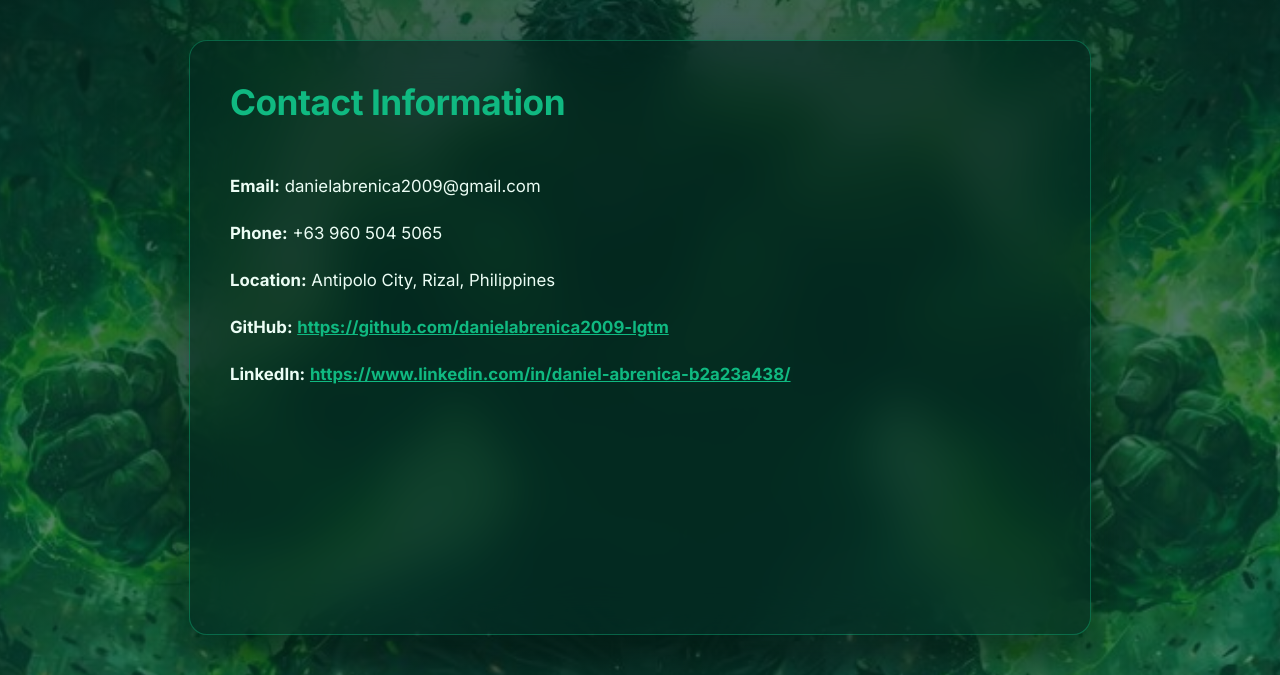
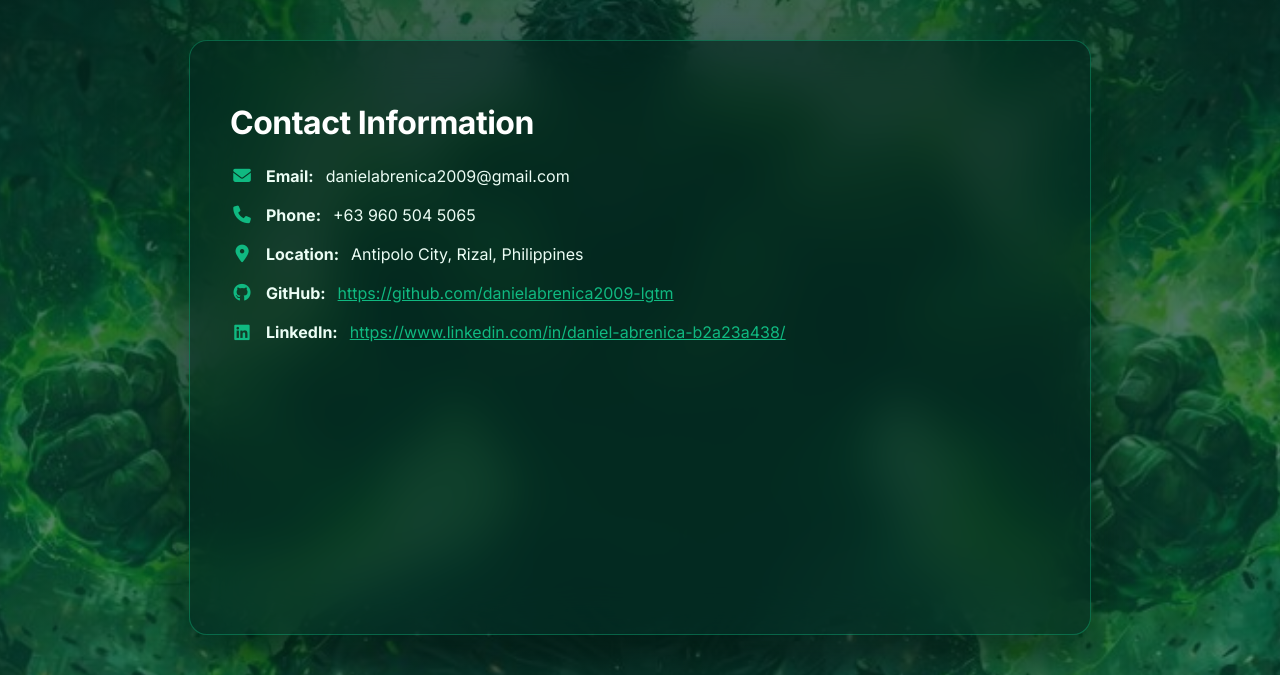
Before and after one commit to danielabrenica2009-lgtm/my_portfolio_, a Flask app: page /contact in a window 1280 px wide. Shown: the part 70-745 px from the top of the page. Run offline with Flask 3, Linux system fonts and the light colour scheme.

Commit message:
Update the app.py and other html files

```diff
--- a/app.py
+++ b/app.py
@@ -162,10 +162,10 @@ def infixtopostfix():
       precedence = {'+': 1, '-': 1, '*': 2, '/': 2, '^': 3}
       allowed_chars = set(precedence.keys()).union({'(', ')'})
 
-      # 1. I-check kung may lumabas na invalid character (hindi letra/numero, hindi operator, hindi parenthesis, hindi space)
+      # 1. Will check if there is an invalid character (not letter/number, not operator, not parenthesis, not space)
       invalid_chars = [char for char in infix_expr if not (char.isalnum() or char in allowed_chars or char.isspace())]
 
-      # 2. I-check din kung may kasamang operator
+      # 2. Will check if there is at least one valid operator
       has_operator = any(op in infix_expr for op in precedence.keys())
 
       if invalid_chars:
--- a/templates/contact.html
+++ b/templates/contact.html
@@ -3,11 +3,37 @@
 <head>
     <meta charset="UTF-8">
     <meta name="viewport" content="width=device-width, initial-scale=1.0">
-    <title>Contact</title>
-    <!-- Professional Modern Font -->
+    <title>Contact - My Portfolio</title>
     <link rel="stylesheet" href="https://fonts.googleapis.com/css2?family=Inter:wght@300;400;500;600;700&display=swap">
-    <!-- Modularized External CSS -->
+    <!-- Font Awesome Icons CDN -->
+    <link rel="stylesheet" href="https://cdnjs.cloudflare.com/ajax/libs/font-awesome/6.4.0/css/all.min.css">
     <link rel="stylesheet" href="{{ url_for('static', filename='style.css') }}">
+    <style>
+        .contact-list p {
+            margin-bottom: 1.2rem;
+            font-size: 1rem;
+            display: flex;
+            align-items: center;
+            gap: 12px;
+        }
+        .contact-icon {
+            color: var(--primary-green);
+            font-size: 1.1rem;
+            width: 24px;
+            text-align: center;
+        }
+        .contact-list a {
+            color: var(--primary-green);
+            text-decoration: underline;
+            display: inline-block;
+            transition: color 0.2s ease, text-shadow 0.2s ease, transform 0.2s ease;
+        }
+        .contact-list a:hover {
+            color: #ffffff;
+            text-shadow: 0 0 10px rgba(52, 211, 153, 0.9);
+            transform: translateX(6px);
+        }
+    </style>
 </head>
 <body>
 
@@ -26,21 +52,36 @@
             <li><a href="{{ url_for('index') }}">Home</a></li>
             <li><a href="{{ url_for('profile') }}">Profile</a></li>
             <li><a href="{{ url_for('works') }}">Works</a></li>
-            <li><a href="{{ url_for('contact') }}">Contact</a></li>
+            <li><a href="{{ url_for('contact') }}" class="active">Contact</a></li>
         </ul>
     </nav>
 
     <div class="main-container">
-        <div style="margin-bottom: 2rem; border-bottom: 2px solid var(--light-green); padding-bottom: 1rem;">
-            <h1 style="margin: 0; font-size: 2.2rem; color: var(--primary-green);">Contact Information</h1>
-        </div>
+        <h1 style="margin-bottom: 1.5rem;">Contact Information</h1>
 
-        <div style="line-height: 1.8; font-size: 1.05rem;">
-            <p><strong>Email:</strong> {{ contact.email }}</p>
-            <p><strong>Phone:</strong> {{ contact.phone }}</p>
-            <p><strong>Location:</strong> {{ contact.location }}</p>
-            <p><strong>GitHub:</strong> <a href="{{ contact.github }}" target="_blank" style="color: var(--primary-green); font-weight: bold;">{{ contact.github }}</a></p>
-            <p><strong>LinkedIn:</strong> <a href="{{ contact.linkedin }}" target="_blank" style="color: var(--primary-green); font-weight: bold;">{{ contact.linkedin }}</a></p>
+        <div class="contact-list">
+            <p>
+                <i class="fa-solid fa-envelope contact-icon"></i>
+                <strong>Email:</strong> {{ contact.email }}
+            </p>
+            <p>
+                <i class="fa-solid fa-phone contact-icon"></i>
+                <strong>Phone:</strong> {{ contact.phone }}
+            </p>
+            <p>
+                <i class="fa-solid fa-location-dot contact-icon"></i>
+                <strong>Location:</strong> {{ contact.location }}
+            </p>
+            <p>
+                <i class="fa-brands fa-github contact-icon"></i>
+                <strong>GitHub:</strong>
+                <a href="{{ contact.github }}" target="_blank">{{ contact.github }}</a>
+            </p>
+            <p>
+                <i class="fa-brands fa-linkedin contact-icon"></i>
+                <strong>LinkedIn:</strong>
+                <a href="{{ contact.linkedin }}" target="_blank">{{ contact.linkedin }}</a>
+            </p>
         </div>
     </div>
 
@@ -50,7 +91,7 @@
             <span class="modal-close" onclick="closeImageModalDirect()">&times;</span>
             <img src="{{ url_for('static', filename='profile.jpg') }}" alt="Profile Photo">
             <h3 style="margin-top: 1rem; margin-bottom: 0.2rem; color: #ffffff;">Daniel Abrenica</h3>
-            <p style="margin: 0; font-size: 0.85rem; color: #a7f3d0;">Student / Aspiring Developer</p>
+            <p style="margin: 0; font-size: 0.85rem; color: var(--text-muted);">Student / Aspiring Developer</p>
         </div>
     </div>
 
@@ -62,17 +103,14 @@
         function openImageModal() {
             document.getElementById('imageModal').style.display = 'flex';
         }
-
         function closeImageModalDirect() {
             document.getElementById('imageModal').style.display = 'none';
         }
-
         function closeImageModal(event) {
             if (event.target.id === 'imageModal') {
                 document.getElementById('imageModal').style.display = 'none';
             }
         }
     </script>
-
 </body>
 </html>
```
